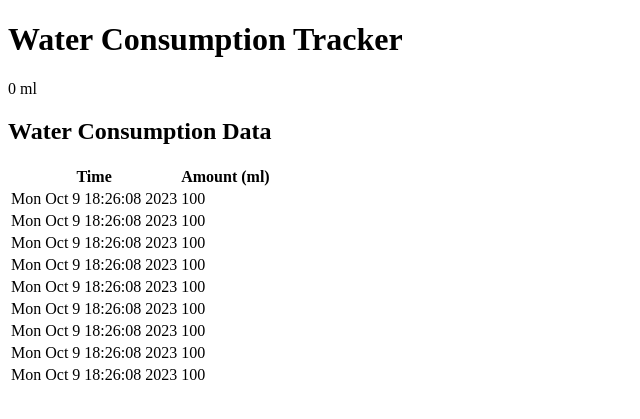
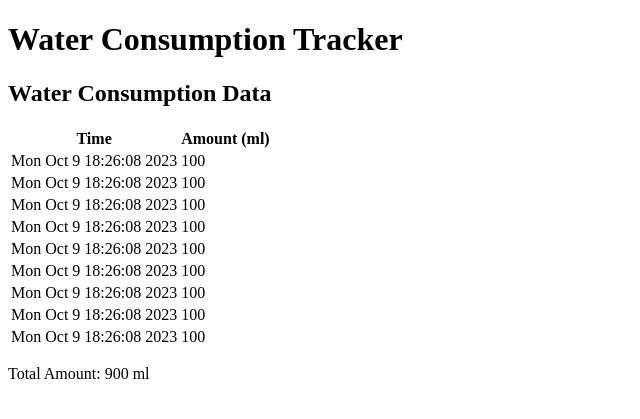
Before and after one commit to berry1104/water_drinking_reminding_bot, a Flask app: page / in a window 1280 px wide. Shown: the top 419 px of the page, without its empty margins (0-640 px from the left). Run offline with Flask 3, Linux system fonts and the light colour scheme; data comes from the database, SQL or seed files in the repository; both versions use the stored data as it was after the commit.

Commit message:
update amount

```diff
--- a/templates/index.html
+++ b/templates/index.html
@@ -11,7 +11,6 @@
         <div id="cup"></div>
         <div id="water-level"></div>
     </div>
-    <p id="amount-display">0 ml</p>
 
     <div id="data-display">
         <h2>Water Consumption Data</h2>
@@ -28,11 +27,17 @@
         </table>
     </div>
 
+    <p id="total-amount">Total Amount: 0 ml</p>
+
     <script>
         // JavaScript 代码
         const waterLevel = document.getElementById('water-level');
         const amountDisplay = document.getElementById('amount-display');
         const dataBody = document.getElementById('data-body');
+        const totalAmountDisplay = document.getElementById('total-amount');
+
+        // variable to track the total amount of water consumed
+        let totalAmount = 0;
 
         // 从服务器获取数据
         fetch('/get_data')
@@ -53,11 +58,17 @@
                     timeCell.textContent = entry[1];  // entry[1] 是时间
                     amountCell.textContent = entry[2];  // entry[2] 是饮水量
 
+                    // 更新总饮水量
+                    totalAmount += entry[2];
+
                     row.appendChild(timeCell);
                     row.appendChild(amountCell);
 
                     dataBody.appendChild(row);
                 });
+
+                // 更新总饮水量的显示
+                totalAmountDisplay.textContent = `Total Amount: ${totalAmount} ml`;
             })
             .catch(error => console.error(error));
     </script>
```
Also changed, not shown: water_data_test.db.
